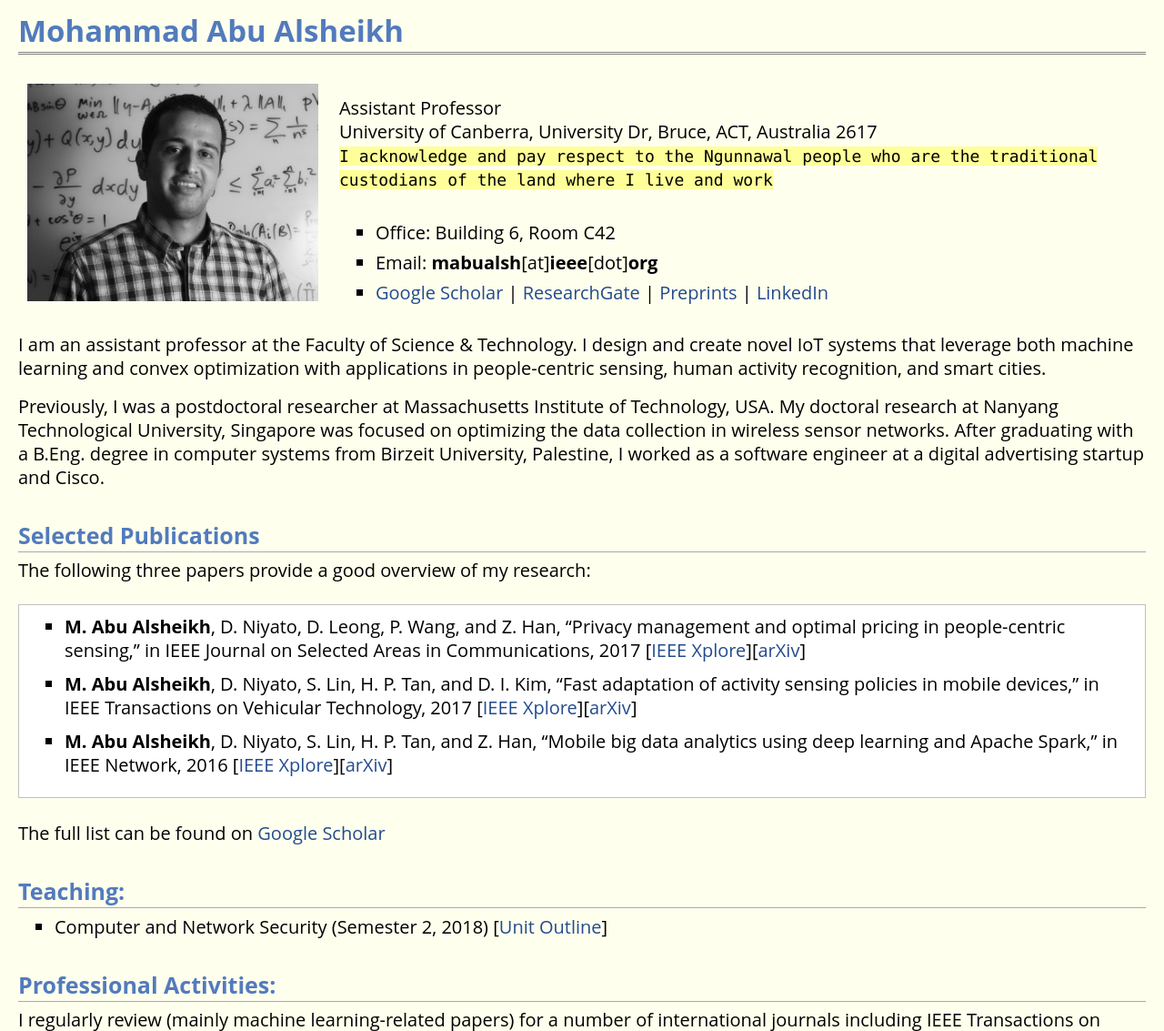
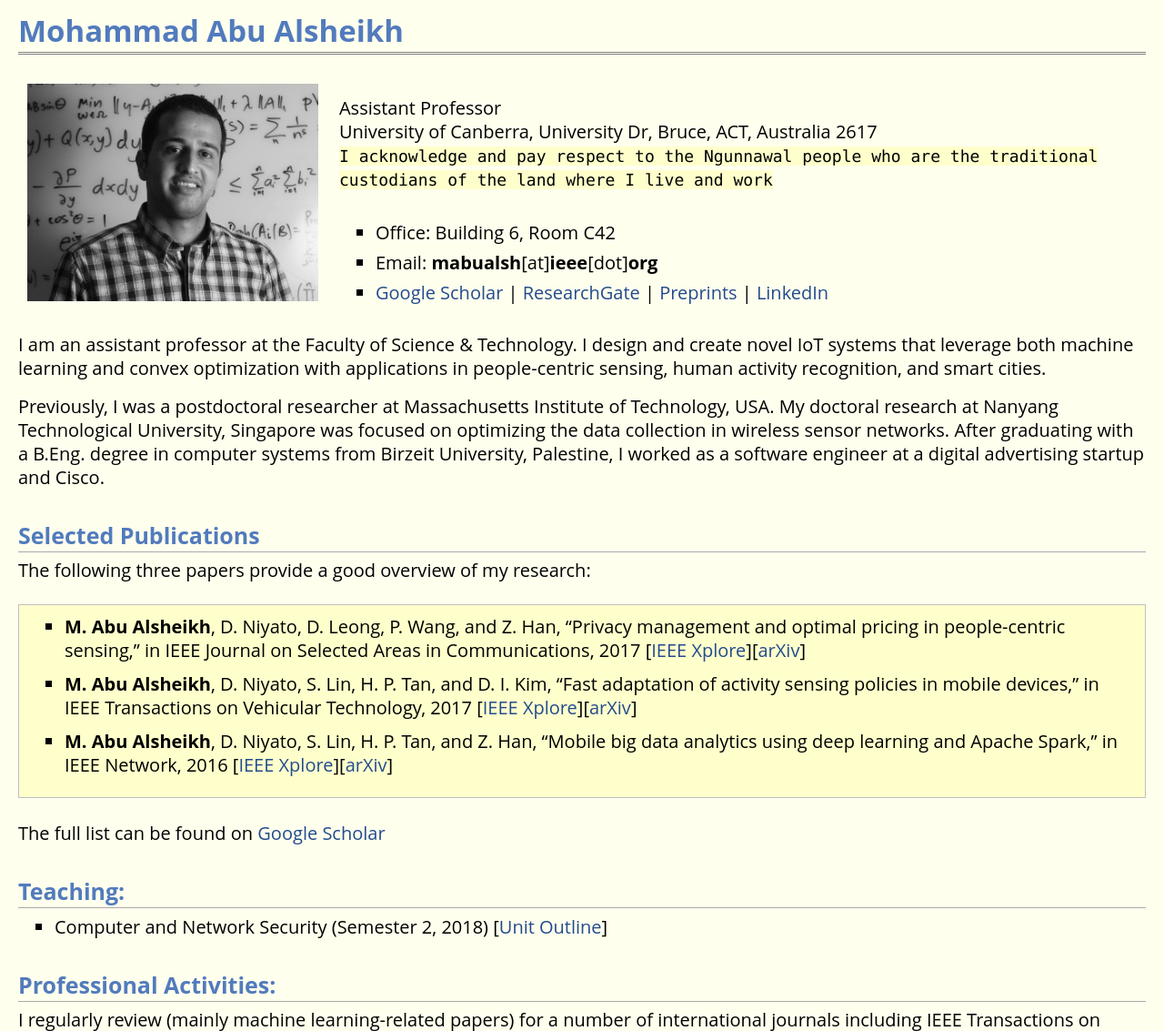
Before and after one commit to mabualsh/mabualsh.github.io, a PHP site: page / in a window 1280 px wide. Shown: the top 1133 px of the page at 91% size. Run offline with PHP 8.4, Linux system fonts and the light colour scheme; some libraries are stand-ins or nearby versions.

Commit message:
Change theme

```diff
--- a/css/jemdoc_green.css
+++ b/css/jemdoc_green.css
@@ -60,7 +60,7 @@ body {
 }
 
 tt {
-    background: #ffff99;
+    background: #ffffcc;
 }
 
 pre, tt {
@@ -278,7 +278,7 @@ div.blockcontent {
 }
 
 div.infoblock > div.blockcontent {
-	background: #ffffff;
+	background: #ffffcc;
 }
 
 div.blockcontent p + ul, div.blockcontent p + ol {
```
